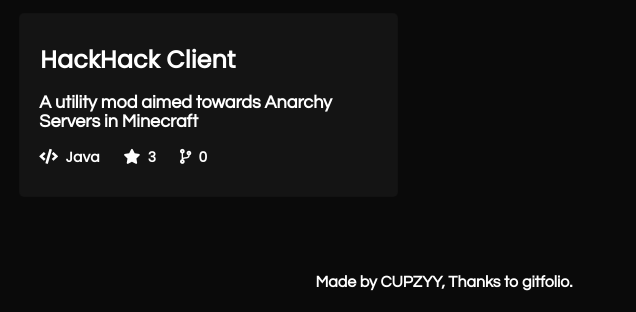
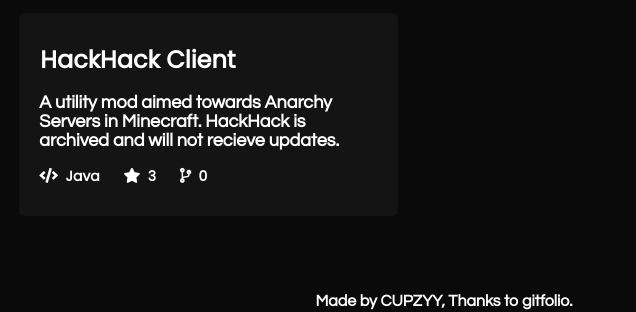
Before and after one commit to CUPZYY/CUPZYY.github.io, a plain HTML site: page index.html in a window 1280 px wide. Shown: the part 575-887 px from the top of the page, 388-1024 px from the left. Drawn offline with nearby package versions, Linux system fonts and the light colour scheme; no server answers; a script that the page names is missing.

Commit message:
update txt

```diff
--- a/index.html
+++ b/index.html
@@ -66,7 +66,7 @@
                         <section>
                             <div class="section_title">HackHack Client</div>
                             <div class="about_section">
-                            <span style="display:block;">A utility mod aimed towards Anarchy Servers in Minecraft</span>
+                            <span style="display:block;">A utility mod aimed towards Anarchy Servers in Minecraft. HackHack is archived and will not recieve updates.</span>
                             </div>
                             <div class="bottom_section">
                                 <span style="display:inline-block;"><i class="fas fa-code"></i>&nbsp; Java</span>
```
